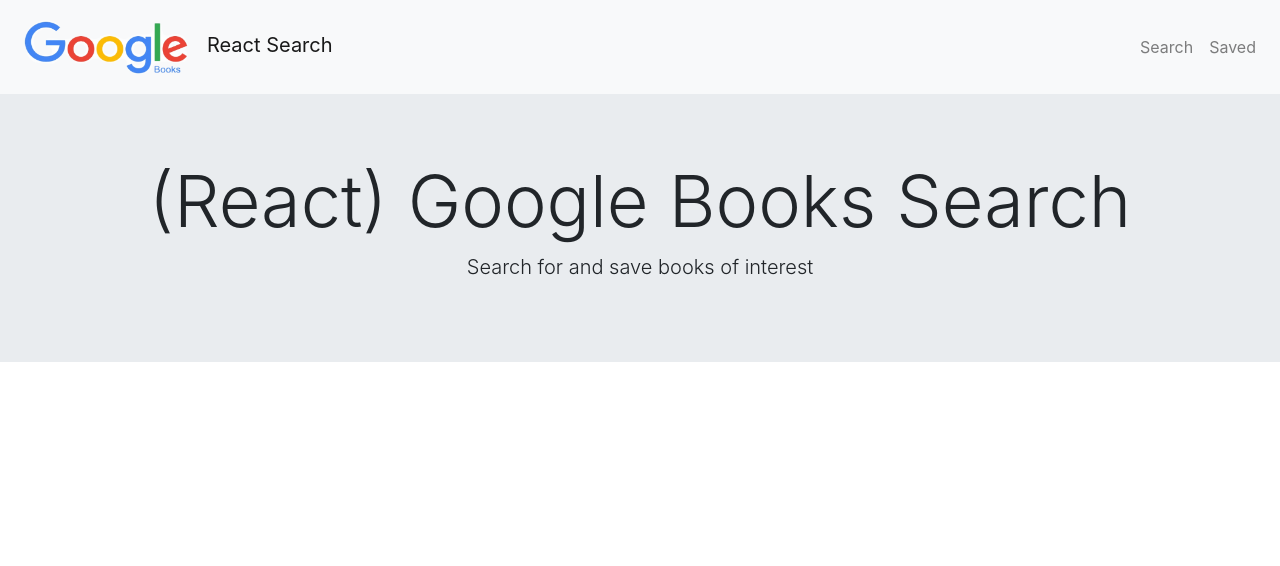
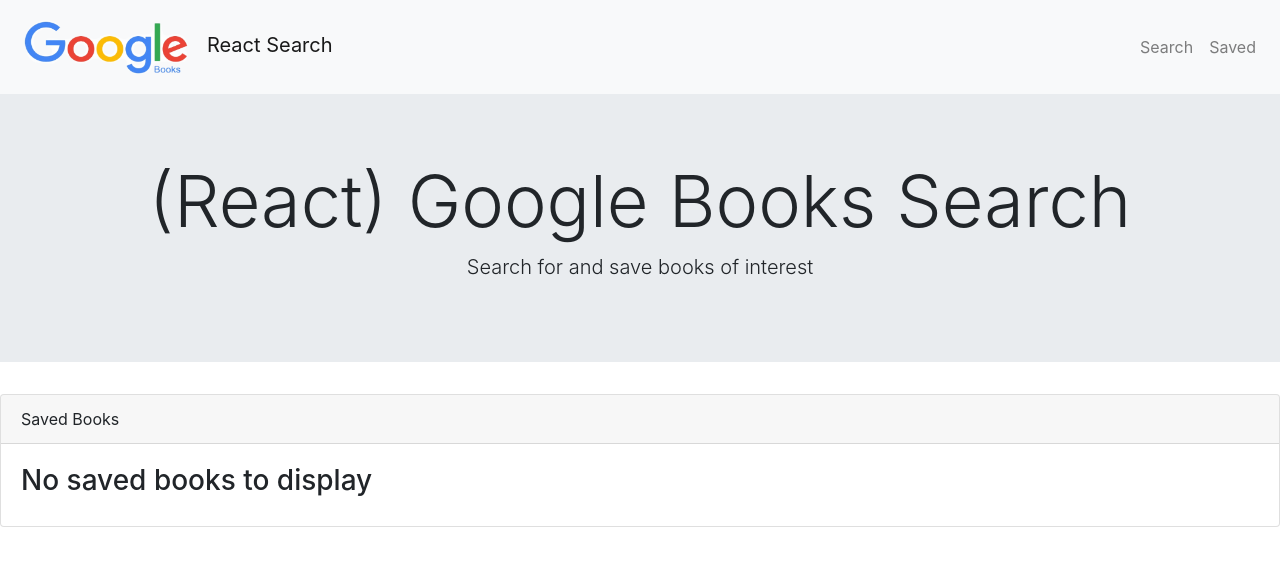
Before and after one commit to ppgeyser/google-book-react, a React (Create React App) app in the folder client/: page /saved in a window 1280 px wide. Shown: the top 566 px of the page. Built offline with nearby package versions, Linux system fonts and the light colour scheme.

Commit message:
Scaffolded out Saved page

```diff
--- a/client/src/pages/Saved.js
+++ b/client/src/pages/Saved.js
@@ -1,15 +1,45 @@
 import React, { Component } from "react";
+import { Card, CardHeader, CardBody, } from 'reactstrap';
+import API from "./../utils/API"
 import AppJumbotron from "./../components/Jumbotron";
+import BookCard from "./../components/BookCard";
 
 class Saved extends Component {
     state = {
-
+        books: []
     };
 
     render() {
         return (
         <div>
             <AppJumbotron />
+
+            <Card>
+                <CardHeader>Saved Books</CardHeader>
+                <CardBody>
+
+                {this.state.books.length ? (
+                    <div>
+                        {this.state.books.map(book => (
+                            <BookCard
+                                key={book.id}
+                                image={book.volumeInfo.imageLinks.thumbnail}
+                                title={book.volumeInfo.title}
+                                authors={book.volumeInfo.authors}
+                                description={book.volumeInfo.description}
+                                link={book.volumeInfo.infoLink}
+                                label="Save"
+                                onClick={() => this.saveBook(book)}
+                            />
+                        ))}
+                    </div>
+                ) : (
+                <h3>No saved books to display</h3>
+                )}
+
+                </CardBody>
+            </Card>
+
         </div>
         )
     }
```
